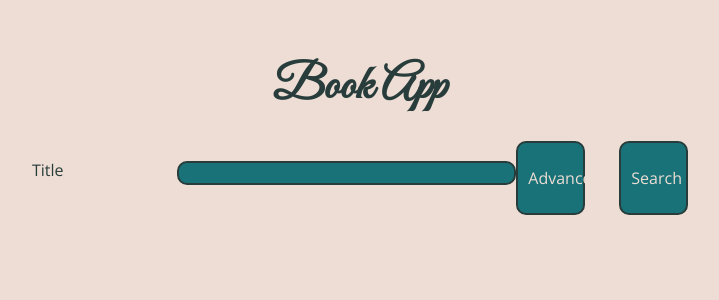
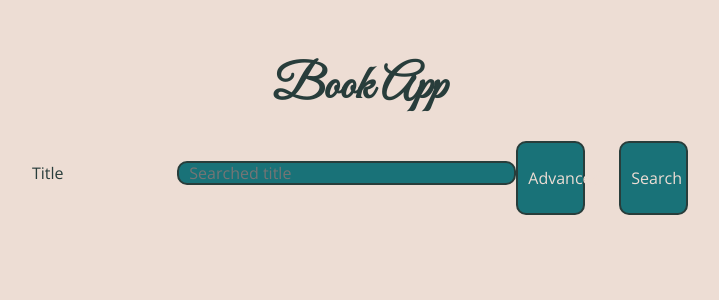
Before and after one commit to CharlieMantium/books-app, a React (Create React App) app: page / in a window 1280 px wide. Shown: the top 300 px of the page, without its empty margins (280-999 px from the left). Built offline with nearby package versions, Linux system fonts and the light colour scheme.

Commit message:
fixed few bugs

```diff
--- a/src/components/FormTextInput/FormTextInput.tsx
+++ b/src/components/FormTextInput/FormTextInput.tsx
@@ -7,6 +7,7 @@ import { colors, screenSizes } from '../../styles/base';
 const StyledLabel = styled.label`
   display: flex;
   justify-content: space-between;
+  align-items: center;
   width: 100%;
 
   @media (min-width: ${screenSizes.largeMobile}) {
@@ -37,12 +38,13 @@ interface FormTextInputProps {
   name: string;
   value: string;
   onChange: (e: React.ChangeEvent<HTMLInputElement>) => void;
+  placeholder: string;
 }
 
-const FormTextInput: React.FC<FormTextInputProps> = ({ name, value, onChange }) => (
+const FormTextInput: React.FC<FormTextInputProps> = ({ name, value, onChange, placeholder }) => (
   <StyledLabel>
     <InputName>{name}</InputName>
-    <StyledTextInput type="text" value={value} onChange={onChange} />
+    <StyledTextInput type="text" value={value} onChange={onChange} placeholder={placeholder} />
   </StyledLabel>
 );
 
--- a/src/components/SearchForm/SearchForm.tsx
+++ b/src/components/SearchForm/SearchForm.tsx
@@ -93,20 +93,38 @@ const SearchForm: React.FC<SearchFormProps> = ({
   return (
     <StyledForm onSubmit={handleSubmit}>
       <StyledSearchPanel isVisible={true} isAdvancedPanel={false}>
-        <FormTextInput name="title" value={titleInputValue} onChange={handleTitleInputChange} />
+        <FormTextInput
+          name="title"
+          value={titleInputValue}
+          onChange={handleTitleInputChange}
+          placeholder="Searched title"
+        />
         <ButtonWrapper>
-          <StyledButton onClick={onAdvancedSearchButtonClick}>Advanced</StyledButton>
+          <StyledButton type="button" onClick={onAdvancedSearchButtonClick}>
+            Advanced
+          </StyledButton>
           <StyledButton type="submit">Search</StyledButton>
         </ButtonWrapper>
       </StyledSearchPanel>
       <StyledSearchPanel isVisible={isAdvancedSearch} isAdvancedPanel={true}>
-        <FormTextInput name="author" value={authorInputValue} onChange={handleAuthorInputChange} />
+        <FormTextInput
+          name="author"
+          value={authorInputValue}
+          onChange={handleAuthorInputChange}
+          placeholder="Searched author"
+        />
         <FormTextInput
           name="language"
           value={languageInputValue}
           onChange={handleLanguageInputChange}
+          placeholder="Country code e.g. en, pl, fr"
         />
-        <FormTextInput name="year" value={yearInputValue} onChange={handleYearInputChange} />
+        <FormTextInput
+          name="year"
+          value={yearInputValue}
+          onChange={handleYearInputChange}
+          placeholder="Year of pubishment"
+        />
       </StyledSearchPanel>
     </StyledForm>
   );
```
